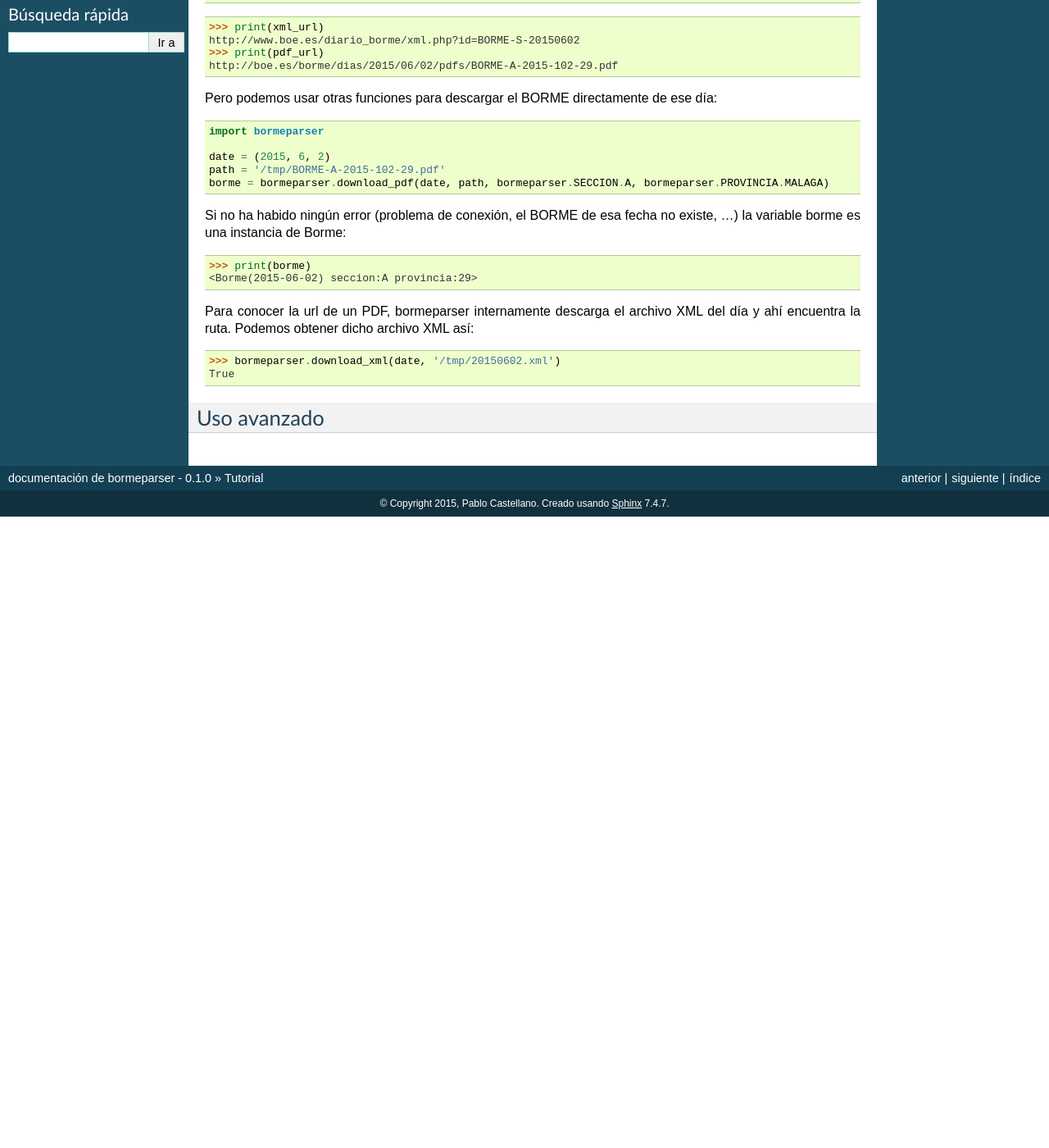
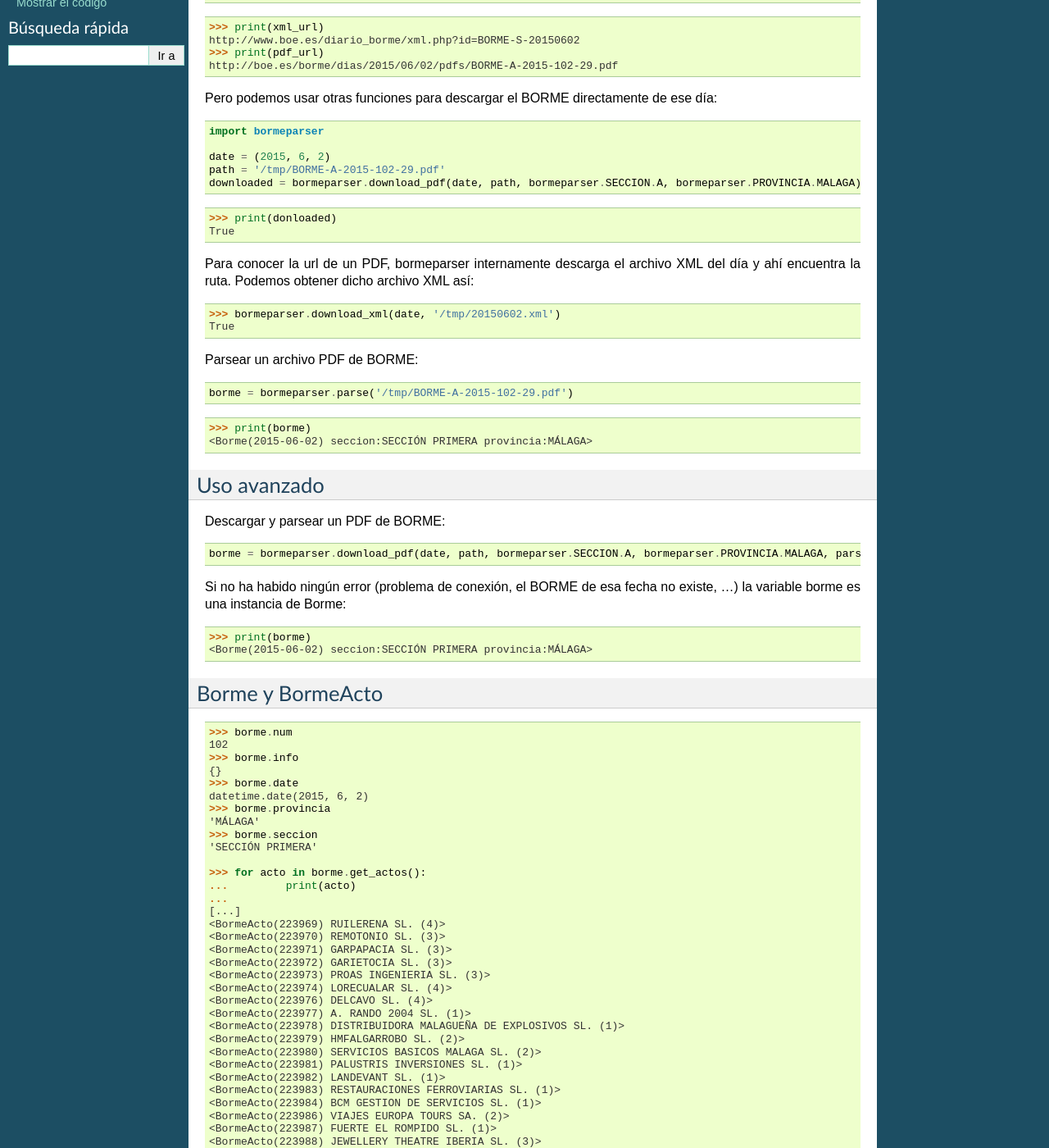
Before and after one commit to PabloCastellano/bormeparser, a Sphinx documentation site: the page built from docs/tutorial.rst, in a window 1280 px wide and 1400 px high, scrolled down 293 px. Shown: the whole window at 82% size. Built offline with Sphinx 7.4.7, drawn with Linux system fonts in a browser that asks for light colours; before the commit the page ends 923 px from its top, so only the background shows below that; some of the changed text lies outside the part shown.

Commit message:
doc: tutorial parsing example

```diff
--- a/docs/tutorial.rst
+++ b/docs/tutorial.rst
@@ -30,15 +30,12 @@
 
     date = (2015, 6, 2)
     path = '/tmp/BORME-A-2015-102-29.pdf'
-    borme = bormeparser.download_pdf(date, path, bormeparser.SECCION.A, bormeparser.PROVINCIA.MALAGA)
-
-Si no ha habido ningún error (problema de conexión, el BORME de esa fecha no existe, ...) la variable borme
-es una instancia de Borme:
+    downloaded = bormeparser.download_pdf(date, path, bormeparser.SECCION.A, bormeparser.PROVINCIA.MALAGA)
 
 .. code-block:: python
 
-    >>> print(borme)
-    <Borme(2015-06-02) seccion:A provincia:29>
+    >>> print(donloaded)
+    True
 
 Para conocer la url de un PDF, bormeparser internamente descarga el archivo XML del día y ahí encuentra la ruta.
 Podemos obtener dicho archivo XML así:
@@ -48,6 +45,76 @@
     >>> bormeparser.download_xml(date, '/tmp/20150602.xml')
     True
 
+Parsear un archivo PDF de BORME:
+
+.. code-block:: python
+
+    borme = bormeparser.parse('/tmp/BORME-A-2015-102-29.pdf')
+
+.. code-block:: python
+
+    >>> print(borme)
+    <Borme(2015-06-02) seccion:SECCIÓN PRIMERA provincia:MÁLAGA>
 
 Uso avanzado
 ------------
+
+Descargar y parsear un PDF de BORME:
+
+.. code-block:: python
+
+    borme = bormeparser.download_pdf(date, path, bormeparser.SECCION.A, bormeparser.PROVINCIA.MALAGA, parse=True)
+
+Si no ha habido ningún error (problema de conexión, el BORME de esa fecha no existe, ...) la variable borme
+es una instancia de Borme:
+
+.. code-block:: python
+
+    >>> print(borme)
+    <Borme(2015-06-02) seccion:SECCIÓN PRIMERA provincia:MÁLAGA>
+
+Borme y BormeActo
+-----------------
+
+.. code-block:: python
+
+    >>> borme.num
+    102
+    >>> borme.info
+    {}
+    >>> borme.date
+    datetime.date(2015, 6, 2)
+    >>> borme.provincia
+    'MÁLAGA'
+    >>> borme.seccion
+    'SECCIÓN PRIMERA'
+
+    >>> for acto in borme.get_actos():
+    ...         print(acto)
+    ...
+    [...]
+    <BormeActo(223969) RUILERENA SL. (4)>
+    <BormeActo(223970) REMOTONIO SL. (3)>
+    <BormeActo(223971) GARPAPACIA SL. (3)>
+    <BormeActo(223972) GARIETOCIA SL. (3)>
+    <BormeActo(223973) PROAS INGENIERIA SL. (3)>
+    <BormeActo(223974) LORECUALAR SL. (4)>
+    <BormeActo(223976) DELCAVO SL. (4)>
+    <BormeActo(223977) A. RANDO 2004 SL. (1)>
+    <BormeActo(223978) DISTRIBUIDORA MALAGUEÑA DE EXPLOSIVOS SL. (1)>
+    <BormeActo(223979) HMFALGARROBO SL. (2)>
+    <BormeActo(223980) SERVICIOS BASICOS MALAGA SL. (2)>
+    <BormeActo(223981) PALUSTRIS INVERSIONES SL. (1)>
+    <BormeActo(223982) LANDEVANT SL. (1)>
+    <BormeActo(223983) RESTAURACIONES FERROVIARIAS SL. (1)>
+    <BormeActo(223984) BCM GESTION DE SERVICIOS SL. (1)>
+    <BormeActo(223986) VIAJES EUROPA TOURS SA. (2)>
+    <BormeActo(223987) FUERTE EL ROMPIDO SL. (1)>
+    <BormeActo(223988) JEWELLERY THEATRE IBERIA SL. (3)>
+    <BormeActo(223989) AF ASESORIA DE EMPRESAS SL. (1)>
+    [...]
+    >>> acto = borme.get_acto(223978)
+    >>> acto
+    <BormeActo(223978) DISTRIBUIDORA MALAGUEÑA DE EXPLOSIVOS SL. (1)>
+    >>> acto.get_actos()
+    {'Datos registrales': 'T 1728, L 641, F 141, S 8, H MA 22254, I/A 10 (21.05.15).', 'Nombramientos': [('Apoderado', {'GRACIAN ALCAIDE ALBERTO JAVIER'})]}
```
Also changed, not shown: 1 other file.
